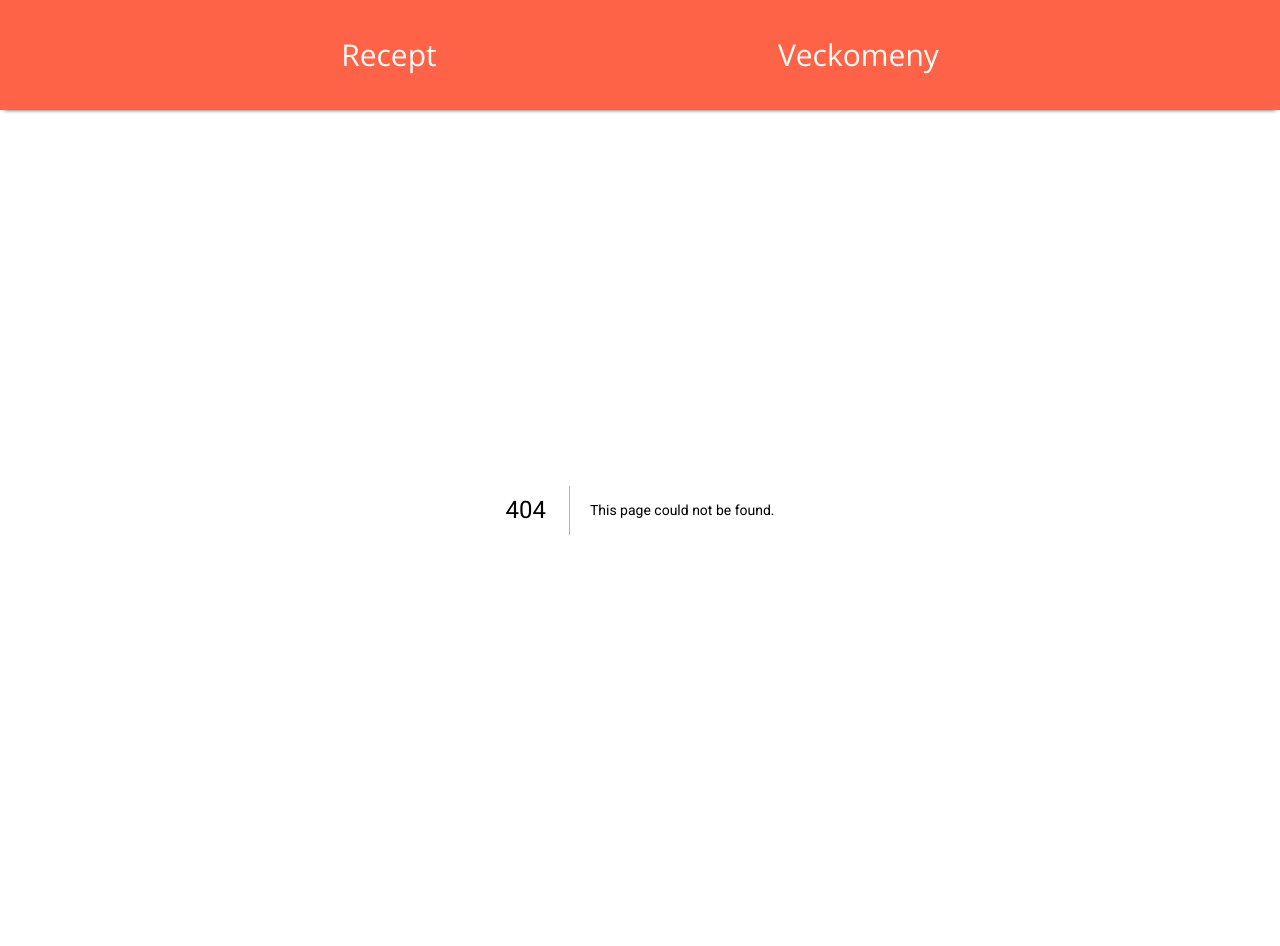
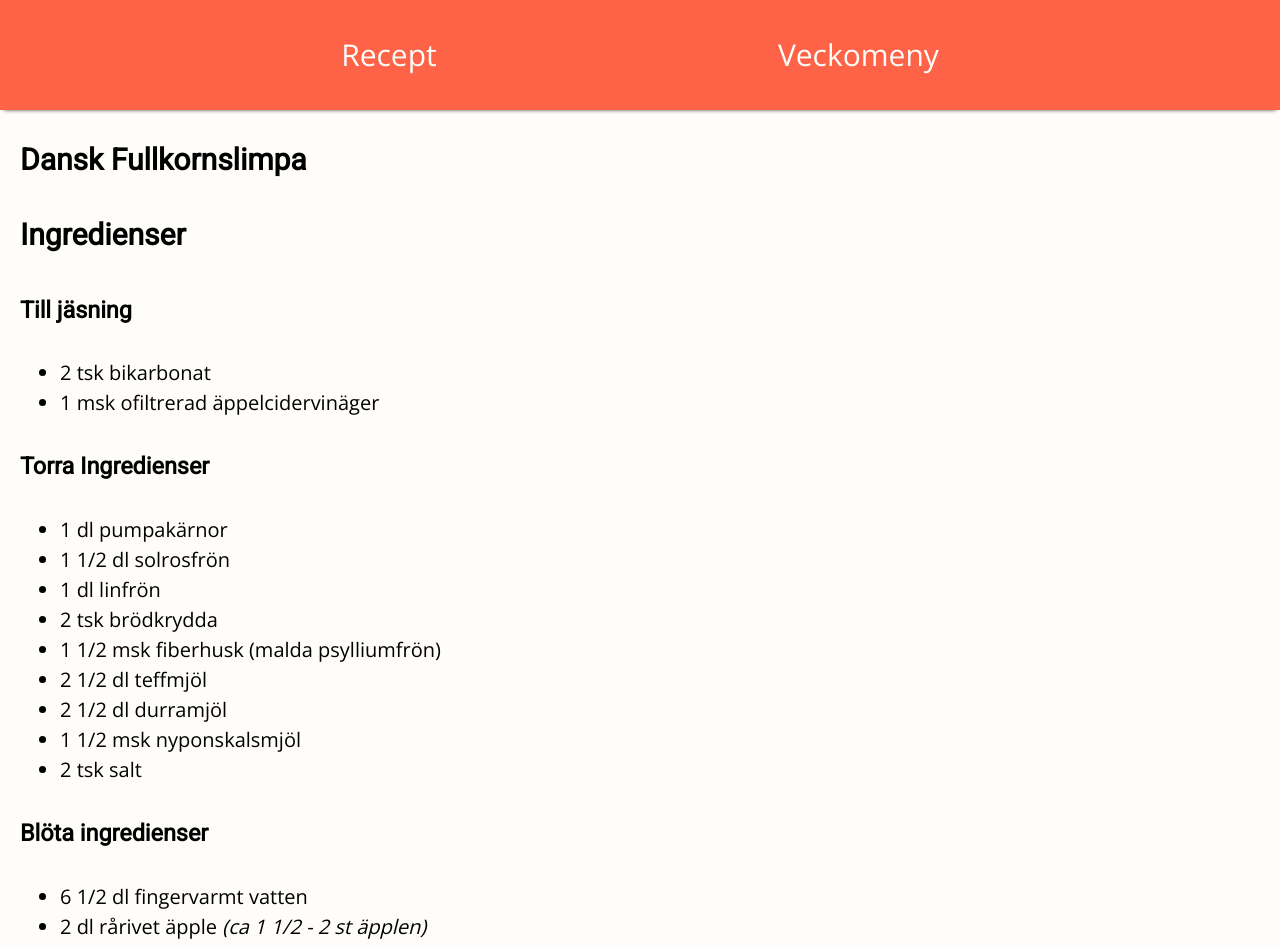
Before and after one commit to w1nston/amsenwallander.se, a Next.js app: page /recipes/dansk-fullkornslimpa in a window 1280 px wide. Before the commit this address had no page. Shown: the top 946 px of the page. Before the commit the page ends 910 px from the top, so only its background shows below. Built offline with nearby package versions, Linux system fonts and the light colour scheme.

Commit message:
Add dansk fullkornslimpa. (#12)

```diff
--- /dev/null
+++ b/pages/recipes/dansk-fullkornslimpa.mdx
@@ -0,0 +1,53 @@
+# Dansk Fullkornslimpa
+
+## Ingredienser
+
+### Till jäsning
+
+- 2 tsk bikarbonat
+- 1 msk ofiltrerad äppelcidervinäger
+
+### Torra Ingredienser
+
+- 1 dl pumpakärnor
+- 1 1/2 dl solrosfrön
+- 1 dl linfrön
+- 2 tsk brödkrydda
+- 1 1/2 msk fiberhusk (malda psylliumfrön)
+- 2 1/2 dl teffmjöl
+- 2 1/2 dl durramjöl
+- 1 1/2 msk nyponskalsmjöl
+- 2 tsk salt
+
+### Blöta ingredienser
+
+- 6 1/2 dl fingervarmt vatten
+- 2 dl rårivet äpple _(ca 1 1/2 - 2 st äpplen)_
+- 1 msk honung
+
+## Instruktioner
+
+Sätt ugnen på 200˚C.
+
+Täck insidan av en brödform _(1 1/2 l)_ med bakplåtspapper.
+
+Blanda ihop alla torra ingredienser i en bunke.
+
+Blanda ihop de blöta ingredienserna.
+
+Blanda ihop jäsnings-ingredienserna.
+
+Blanda ihop jäsnings-satsen med de blöta ingredienserna till ett degspad,
+och rör ihop med de torra ingredienserna.
+
+_Det blir en ganska klibbig deg som sväller och stelnar allt eftersom fiberhusken suger åt sig vätska._
+
+Låt stå och svälla i 10 minuter.
+
+Klicka i degen i brödformen, och täck med durramjöl.
+
+Låt sedan stå och svälla ytterligare 20 minuter.
+
+Grädda lågt eller i mitten av ugnen i en timma. Låt sedan svalna i bakduk på galler.
+
+Så emot frästelsen att skära upp brödet innan det kallnat!
```
Also changed, not shown: metadata/recipes/dansk-fullkornslimpa.json (added, +7 -0 lines).
